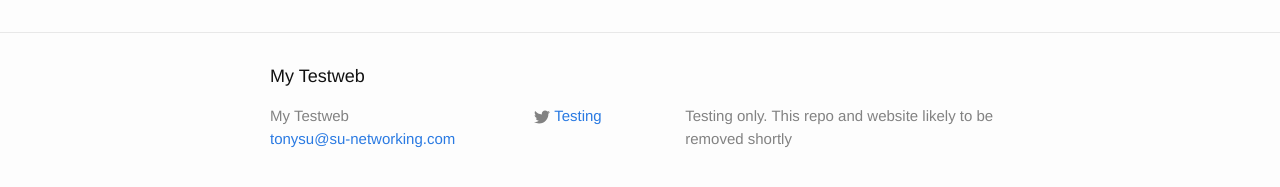
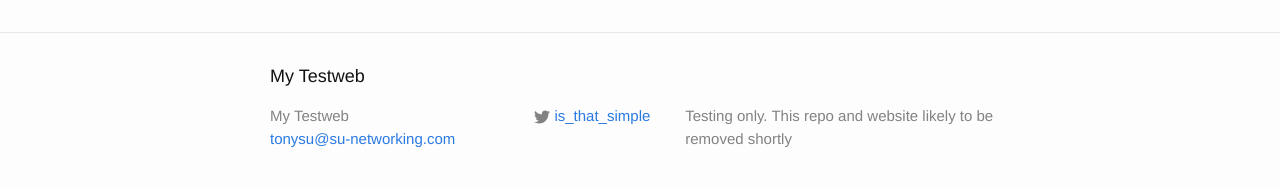
Before and after one commit to putztzu/testweb, a Jekyll site: the page built from about.md, in a window 1280 px wide. Shown: the part 318-505 px from the top of the page. Built offline with Jekyll 4.4.1, drawn with Linux system fonts in a browser that asks for light colours.

Commit message:
modify _config.yml to use a real twitter handle

```diff
--- a/_config.yml
+++ b/_config.yml
@@ -5,7 +5,7 @@ description: > # this means to ignore newlines until "baseurl:"
   Testing only. This repo and website likely to be removed shortly
 baseurl: "" # the subpath of your site, e.g. /blog/
 url: "http://putztzu/github.com/testweb" # the base hostname & protocol for your site
-twitter_username: Testing
+twitter_username: is_that_simple
 # github_username:  jekyll
 
 # Build settings
```
